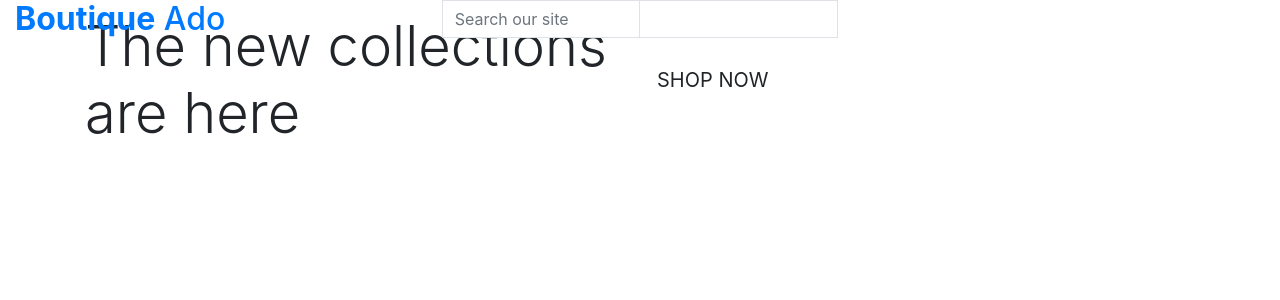
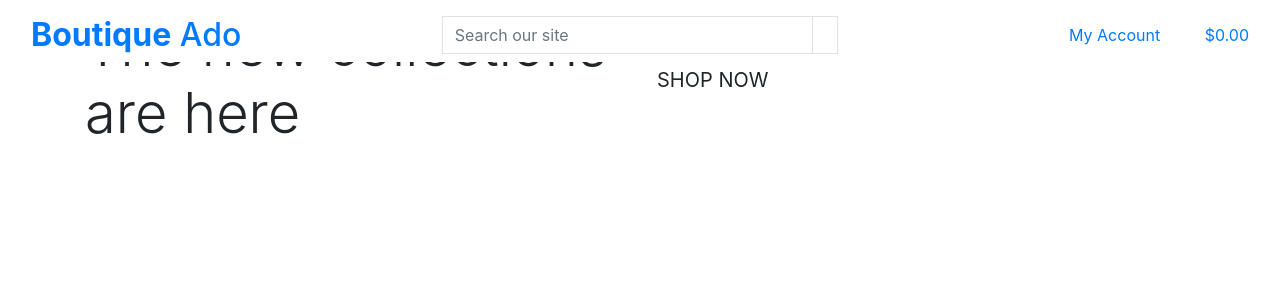
Before and after one commit to Johan-4P/boutique_ado_v1, a Django app: template home/templates/home/index.html in a window 1280 px wide. Shown: the top 300 px of the page. Run offline with Django 3.2, Linux system fonts and the light colour scheme; the template is opened without the code that fills it, so the values that code supplies are empty; parts of the project's set-up code (start-up, migrations or seed data) failed here and were passed over; some libraries are stand-ins or nearby versions.

Commit message:
Addedmain page header

```diff
--- a/templates/allauth/base.html
+++ b/templates/allauth/base.html
@@ -2,11 +2,11 @@
 
 <!doctype html>
 <html lang="en">
+
 <head>
 
   {% block meta %}
-    <!-- Required meta tags -->
-    <meta http-equiv="X-UA-Compatible" content="IE=edge">
+  <meta http-equiv="X-UA-Compatible" content="ie=edge">
   <meta charset="utf-8">
   <meta name="viewport" content="width=device-width, initial-scale=1, shrink-to-fit=no">
   {% endblock %}
@@ -15,49 +15,90 @@
   {% endblock %}
 
   {% block corecss %}
-    <!-- Bootstrap CSS -->
-    <link rel="stylesheet" href="https://cdn.jsdelivr.net/npm/bootstrap@4.6.2/dist/css/bootstrap.min.css" integrity="sha384-xOolHFLEh07PJGoPkLv1IbcEPTNtaed2xpHsD9ESMhqIYd0nLMwNLD69Npy4HI+N" crossorigin="anonymous">
+  <link rel="stylesheet" href="https://stackpath.bootstrapcdn.com/bootstrap/4.4.1/css/bootstrap.min.css"
+    integrity="sha384-Vkoo8x4CGsO3+Hhxv8T/Q5PaXtkKtu6ug5TOeNV6gBiFeWPGFN9MuhOf23Q9Ifjh" crossorigin="anonymous">
   {% endblock %}
 
   {% block extra_css %}
   {% endblock %}
 
   {% block corejs %}
-    <!-- JavaScript -->
-    <script src="https://cdn.jsdelivr.net/npm/jquery@3.5.1/dist/jquery.min.js" integrity="sha256-9/aliU8dGd2tb6OSsuzixeV4y/faTqgFtohetphbbj0=" crossorigin="anonymous"></script>
-    <script src="https://cdn.jsdelivr.net/npm/bootstrap@4.6.2/dist/js/bootstrap.bundle.min.js" integrity="sha384-Fy6S3B9q64WdZWQUiU+q4/2Lc9npb8tCaSX9FK7E8HnRr0Jz8D6OP9dO5Vg3Q9ct" crossorigin="anonymous"></script>
+  <script src="https://cdn.jsdelivr.net/npm/jquery@3.5.1/dist/jquery.min.js"
+    integrity="sha256-9/aliU8dGd2tb6OSsuzixeV4y/faTqgFtohetphbbj0=" crossorigin="anonymous"></script>
+  <script src="https://cdn.jsdelivr.net/npm/popper.js@1.16.0/dist/umd/popper.min.js"
+    integrity="sha384-Q6E9RHvbIyZFJoft+2mJbHaEWldlvI9IOYy5n3zV9zzTtmI3UksdQRVvoxMfooAo"
+    crossorigin="anonymous"></script>
+  <script src="https://stackpath.bootstrapcdn.com/bootstrap/4.4.1/js/bootstrap.min.js"
+    integrity="sha384-wfSDF2E50Y2D1uUdj0O3uMBJnjuUD4Ih7YwaYd1iqfktj0Uod8GCExl3Og8ifwB6"
+    crossorigin="anonymous"></script>
   {% endblock %}
 
   {% block extra_js %}
   {% endblock %}
 
-    <title>Boutique Ado {% block extra_title %}{% endblock %} </title>
+  <title>Boutique Ado {% block extra_title %}{% endblock %}</title>
 </head>
+
 <body>
   <header class="container-fluid fixed-top">
-      <div class="row">
+    <div id="topnav" class="row bg-white pt-lg-2 d-none d-lg-flex">
       <div class="col-12 col-lg-4 my-auto py-1 py-lg-0 text-center text-lg-left">
-          <a href="{% url 'home' %} class="nav-link main-logo-link">
+        <a href="{% url 'home' %}" class="nav-link main-logo-link">
           <h2 class="logo-font text-black my-0"><strong>Boutique</strong> Ado</h2>
         </a>
       </div>
-
-        <div class="col-12 col-lg-4 my-auto py-1 py-lg-0 ">
-          <form action="" method="get">
+      <div class="col-12 col-lg-4 my-auto py-1 py-lg-0">
+        <form method="GET" action="">
           <div class="input-group w-100">
-              <input type="text" name="q" placeholder="Search our site" class="form-control border border-black rounded-0">
-              <button type="submit" class="form-control btn btn-black border border-black rounded-0">
+            <input class="form-control border border-black rounded-0" type="text" name="q"
+              placeholder="Search our site">
+            <div class="input-group-append">
+              <button class="form-control btn btn-black border border-black rounded-0" type="submit">
                 <span class="icon">
                   <i class="fas fa-search"></i>
                 </span>
               </button>
             </div>
+          </div>
         </form>
       </div>
       <div class="col-12 col-lg-4 my-auto py-1 py-lg-0">
         <ul class="list-inline list-unstyled text-center text-lg-right my-0">
-            <li class="list-inline-item dropdown"></li>
-            <li class="list-inline-item"></li>
+          <li class="list-inline-item dropdown">
+            <a class="text-black nav-link" href="#" id="user-options" data-toggle="dropdown" aria-haspopup="true"
+              aria-expanded="false">
+              <div class="text-center">
+                <div><i class="fas fa-user fa-lg"></i></div>
+                <p class="my-0">My Account</p>
+              </div>
+            </a>
+            <div class="dropdown-menu border-0" aria-labelledby="user-options">
+              {% if request.user.is_authenticated %}
+              {% if request.user.is_superuser %}
+              <a href="" class="dropdown-item">Product Management</a>
+              {% endif %}
+              <a href="" class="dropdown-item">My Profile</a>
+              <a href="{% url 'account_logout' %}" class="dropdown-item">Logout</a>
+              {% else %}
+              <a href="{% url 'account_signup' %}" class="dropdown-item">Register</a>
+              <a href="{% url 'account_login' %}" class="dropdown-item">Login</a>
+              {% endif %}
+            </div>
+          </li>
+          <li class="list-inline-item">
+            <a class="{% if grand_total %}text-info font-weight-bold{% else %}text-black{% endif %} nav-link" href="">
+              <div class="text-center">
+                <div><i class="fas fa-shopping-bag fa-lg"></i></div>
+                <p class="my-0">
+                  {% if grand_total %}
+                    ${{ grand_total|floatformat:2 }}
+                  {% else %}
+                    $0.00
+                  {% endif %}
+                </p>
+              </div>
+            </a>
+          </li>
         </ul>
       </div>
     </div>
@@ -76,9 +117,6 @@
   {% block postloadjs %}
   {% endblock %}
 
+</body>
 
-
-
-
-  </body>
 </html>
```
Lines whose indentation alone changed are shown as unchanged.
